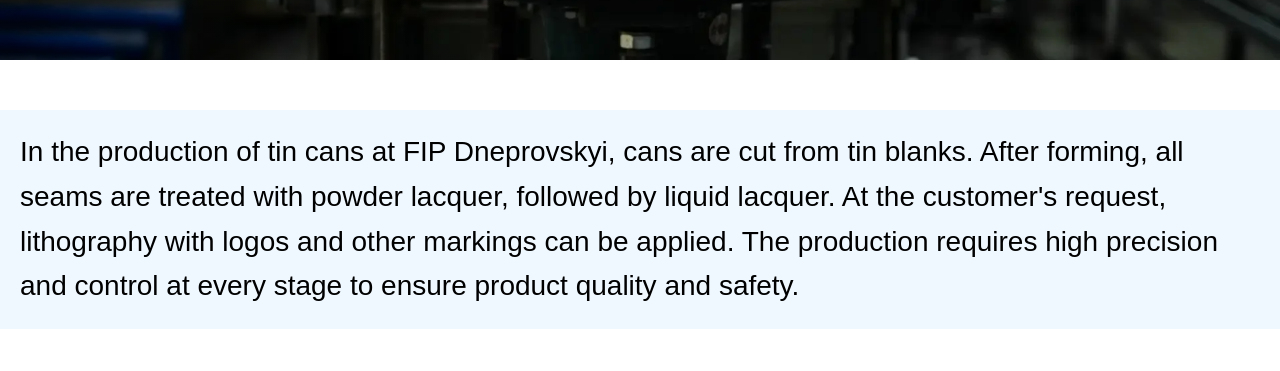
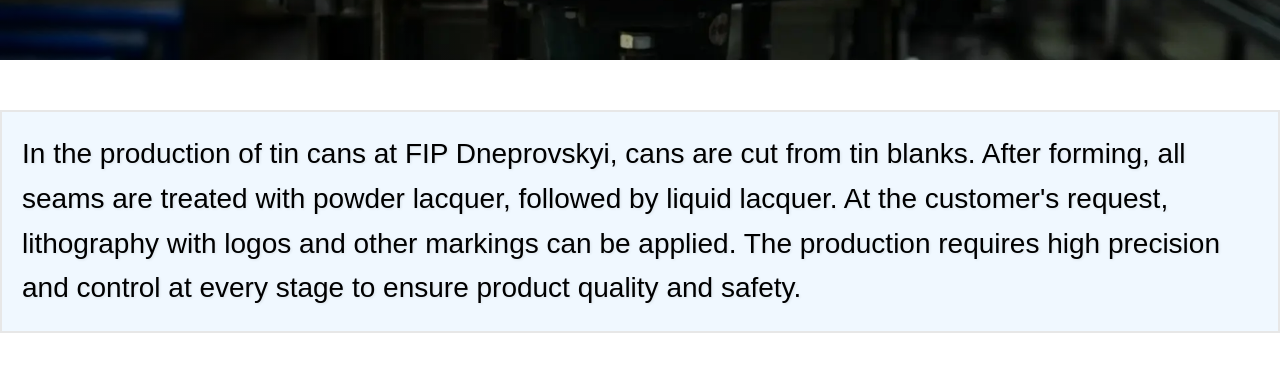
Before and after one commit to se-ns-ei-69/llc, a plain HTML site: page products.html in a window 1280 px wide. Shown: the part 429-800 px from the top of the page. Drawn offline with Linux system fonts and the light colour scheme.

Commit message:
add styles

```diff
--- a/style.css
+++ b/style.css
@@ -55,7 +55,9 @@
     flex-direction: column;
     padding: 1rem;
 }
-
+.subheader-container p {
+    text-shadow: 1px 1px 3px rgba(0, 0, 0, 0.09);
+}
 .subheader {
     font-weight: 600;
     text-transform: uppercase;
@@ -427,12 +429,14 @@
 .section-header {
     margin-top: 50px;
     padding: 1rem;
+    /*background: linear-gradient(to bottom, #f0f8ff, #e0eafc);*/
     background-color: aliceblue;
     width: 100%;
     display: flex;
     flex-direction: column;
     align-items: center;
     justify-content: center;
+    border: 2px solid rgb(231, 231, 231);
 }
 .section-header h3, h2 {
     color: black;
```
